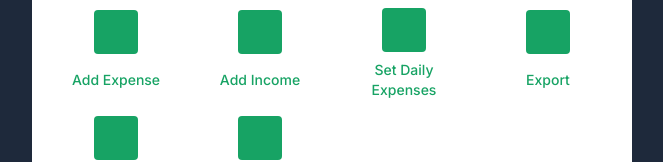
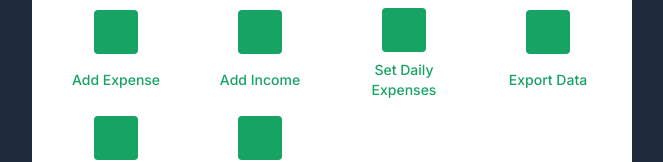
Before and after one commit to argf013/money-manager, a React (Vite) app: page / in a window 1280 px wide. Shown: the part 255-417 px from the top of the page, without its empty margins (308-971 px from the left). Built offline with nearby package versions, Linux system fonts and the light colour scheme; some icons are missing.

Commit message:
chore: test component

```diff
--- a/src/components/ButtonContainer.tsx
+++ b/src/components/ButtonContainer.tsx
@@ -342,7 +342,7 @@ const ButtonContainer = ({
           surplus={surplus}
           payDayDate={payDayDate}
           icon={ChecklistIcon}
-          label='Export'
+          label='Export Data'
           onClick={handleExport}
         />
         <IconButton
```
